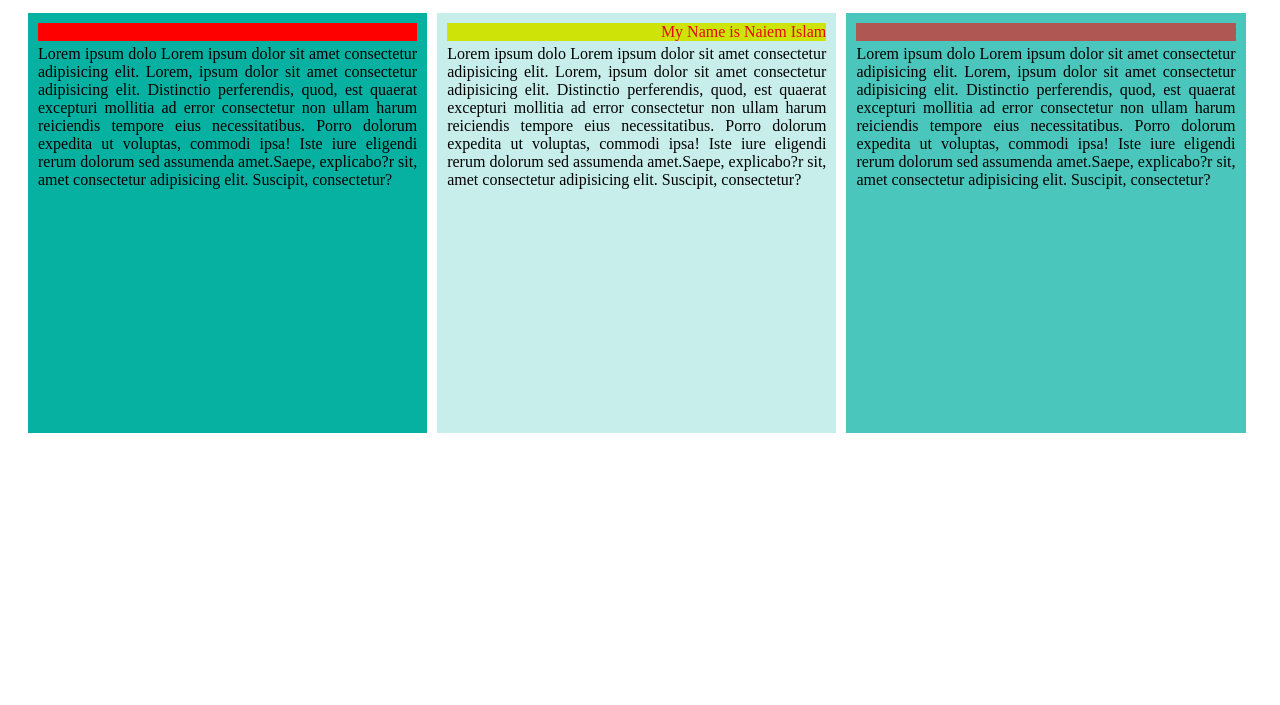
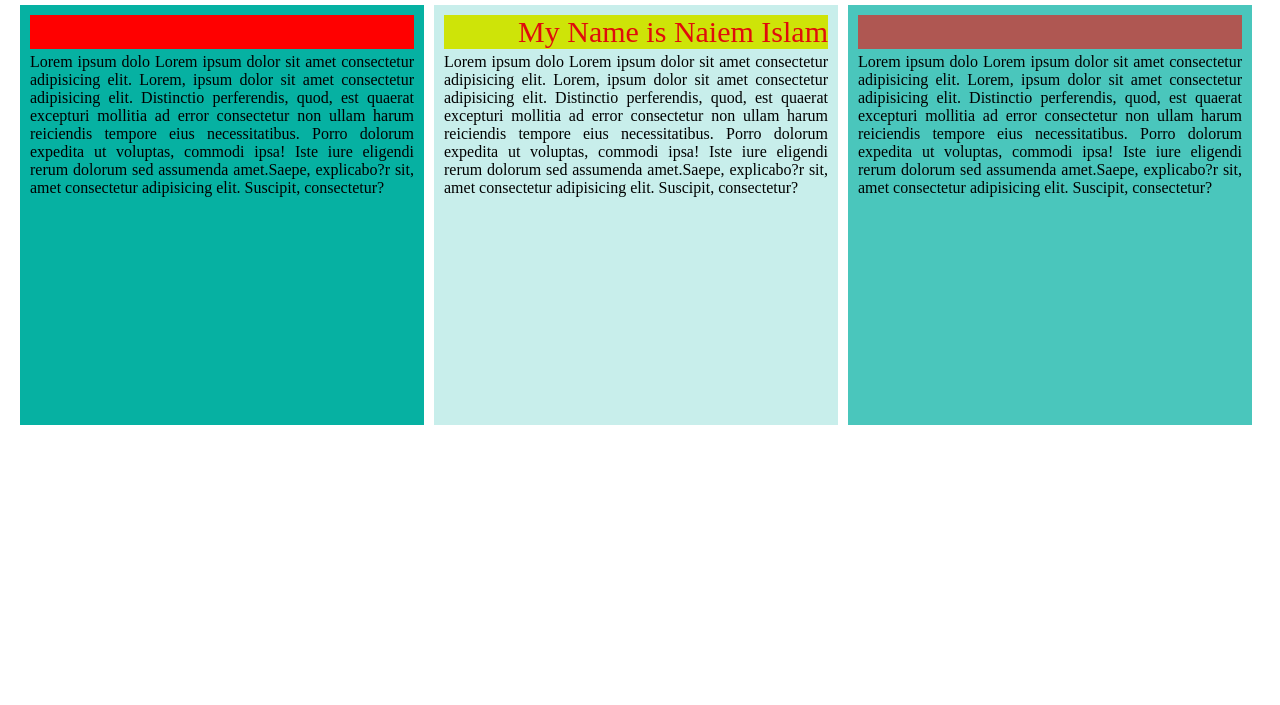
Before and after one commit to naiemislam16/style, a plain HTML site: page index.html in a window 1280 px wide. Shown: the part 95-800 px from the top of the page. Drawn offline with Linux system fonts and the light colour scheme.

Commit message:
third change

```diff
--- a/style.css
+++ b/style.css
@@ -1,3 +1,8 @@
+body{
+    margin: 0;
+    padding: 0;
+    box-sizing: border-box;
+}
 .header{
     font-size: 40px;
     text-align: center;
@@ -51,17 +56,23 @@
     background: red;
     color: white;
     width: 100%;
+    font-size: 30px;
+
 
 }
 .b marquee{
     background: rgb(206, 228, 8);
     color: rgb(224, 12, 12);
     width: 100%;
+    font-size: 30px;
+
 
 }
 .c marquee{
     background: rgba(255, 0, 0, 0.562);
     color: white;
     width: 100%;
+    font-size: 30px;
+
 
 }
```
